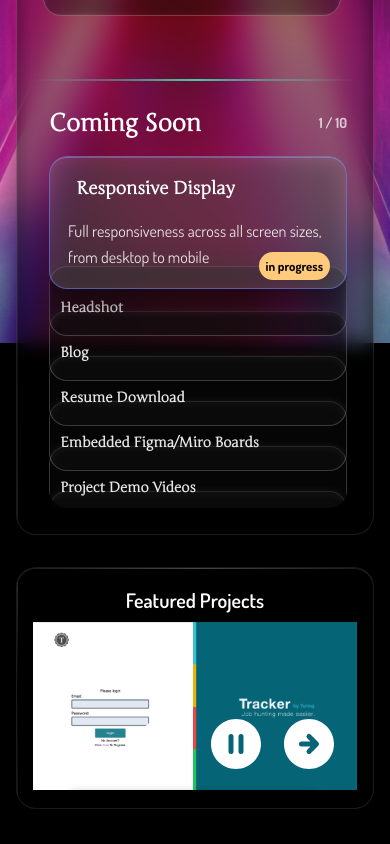
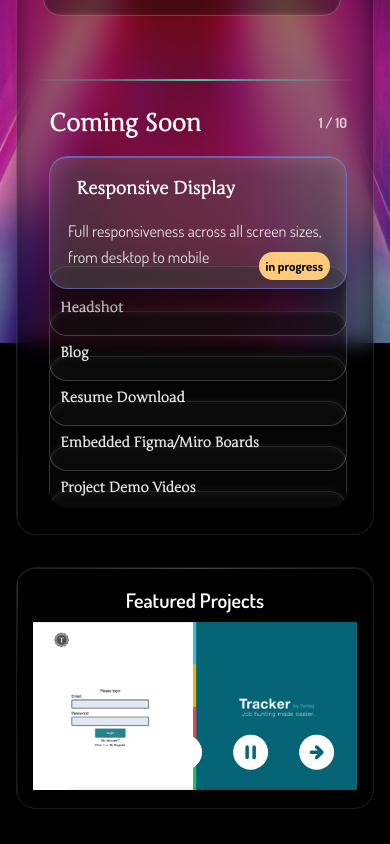
Before and after one commit to elysableu/portfolio, a Vue app: page / in a window 390 px wide. Shown: the part 1329-2173 px from the top of the page. Built offline with nearby package versions, Linux system fonts and the light colour scheme.

Commit message:
Update ticker controls with responsive scaling

```diff
--- a/src/components/shared/ticker/Ticker.vue
+++ b/src/components/shared/ticker/Ticker.vue
@@ -270,7 +270,13 @@ onUnmounted(() => {
 
   /* Large phones (480px - 600px) */
   @media screen and (max-width: 600px) {
+    .ticker-controls {
+      gap: 0.05rem;
+    }
 
+    .ticker-button {
+      transform: translate(2vw, 1vh) scale(0.7);
+    }
   }
 
   /* Standard phones (up to 480px) */
```
